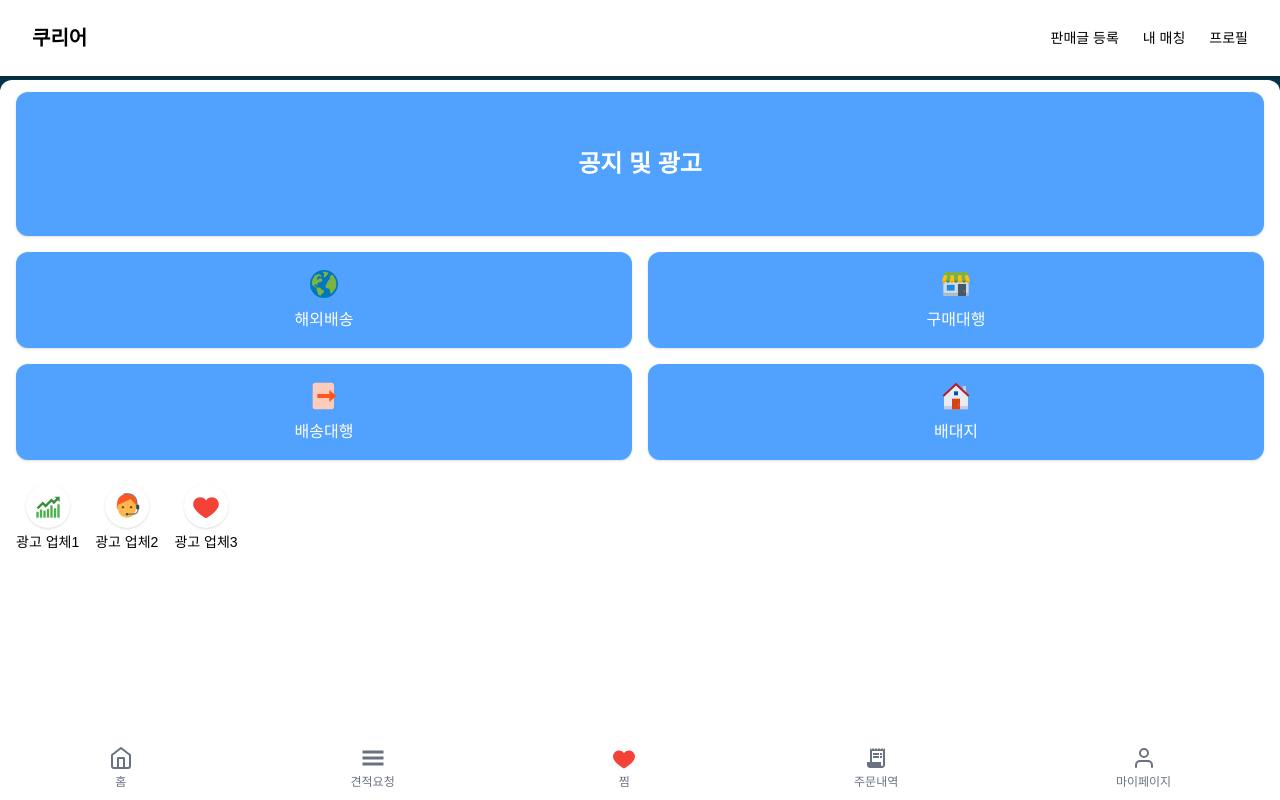
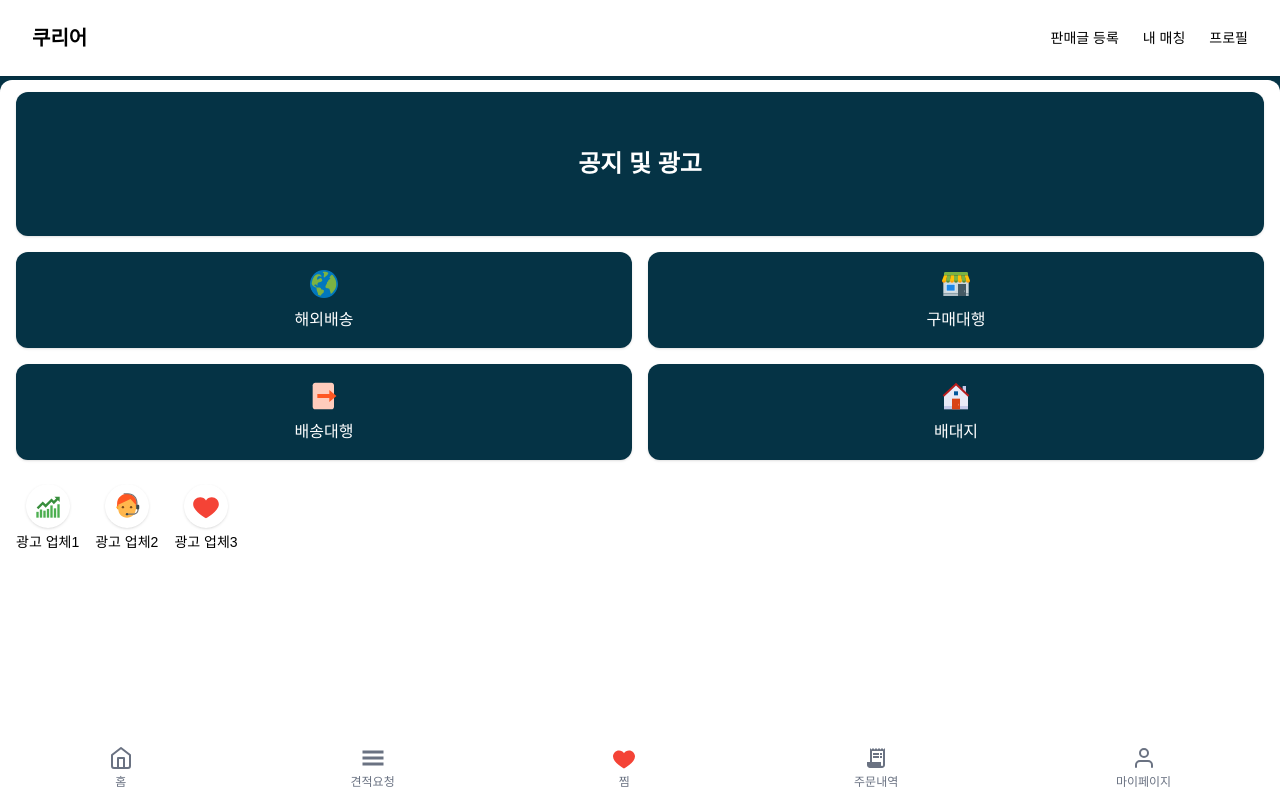
Before and after one commit to chlwlgus4/courier_front, a Next.js app: page / in a window 1280 px wide. Built offline with nearby package versions, Linux system fonts and the light colour scheme.

Commit message:
구조 변경

```diff
--- a/src/commons/components/home/HomePage.tsx
+++ b/src/commons/components/home/HomePage.tsx
@@ -16,7 +16,7 @@ const HomePage = () => {
   return (
     <div className="flex-1 overflow-auto scrollbar-hide px-4 py-3 rounded-t-xl bg-white">
       {/* 공지/광고 배너 */}
-      <div className="bg-blue-400 text-white rounded-xl h-36 flex items-center justify-center text-2xl font-semibold shadow">
+      <div className="bg-cyan-950 text-white rounded-xl h-36 flex items-center justify-center text-2xl font-semibold shadow">
         공지 및 광고
       </div>
 
@@ -35,7 +35,7 @@ const HomePage = () => {
           <Link
             key={item.label}
             href={`/services?category=${item.path}`}
-            className="bg-blue-400 text-white rounded-xl h-24 flex flex-col items-center justify-center shadow"
+            className="bg-cyan-950 text-white rounded-xl h-24 flex flex-col items-center justify-center shadow"
           >
             {item.icon}
             <span className="mt-2 font-medium">{item.label}</span>
```
